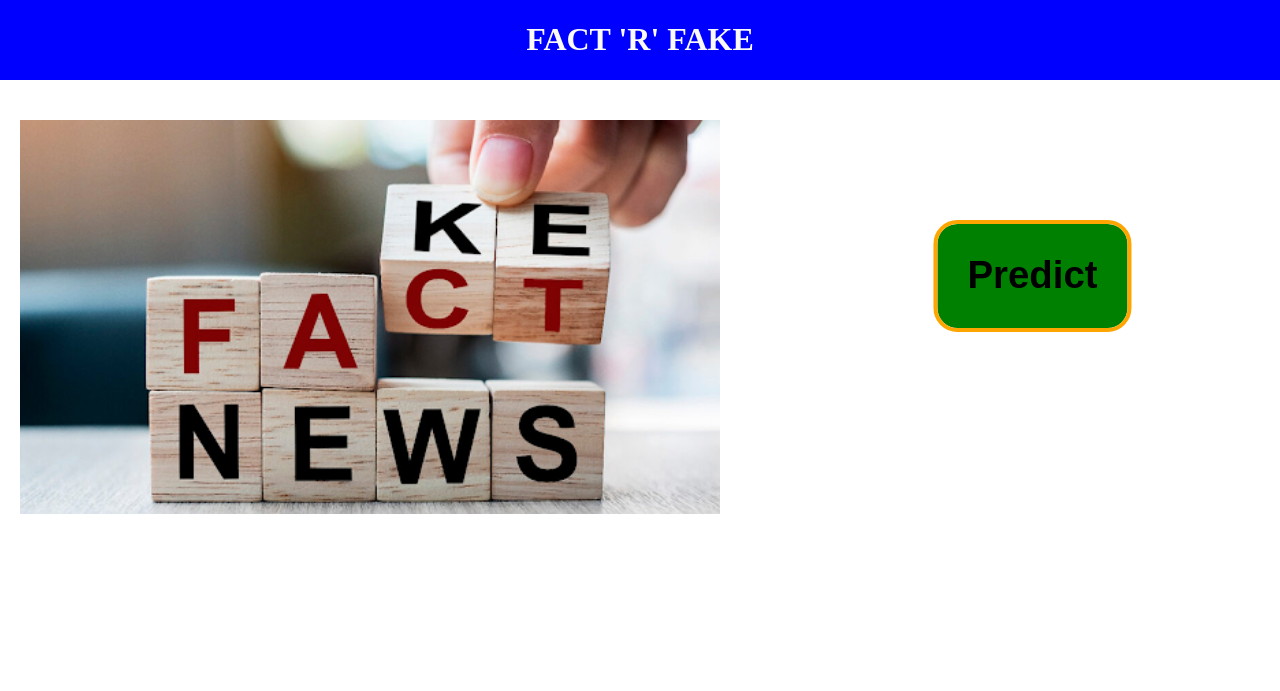
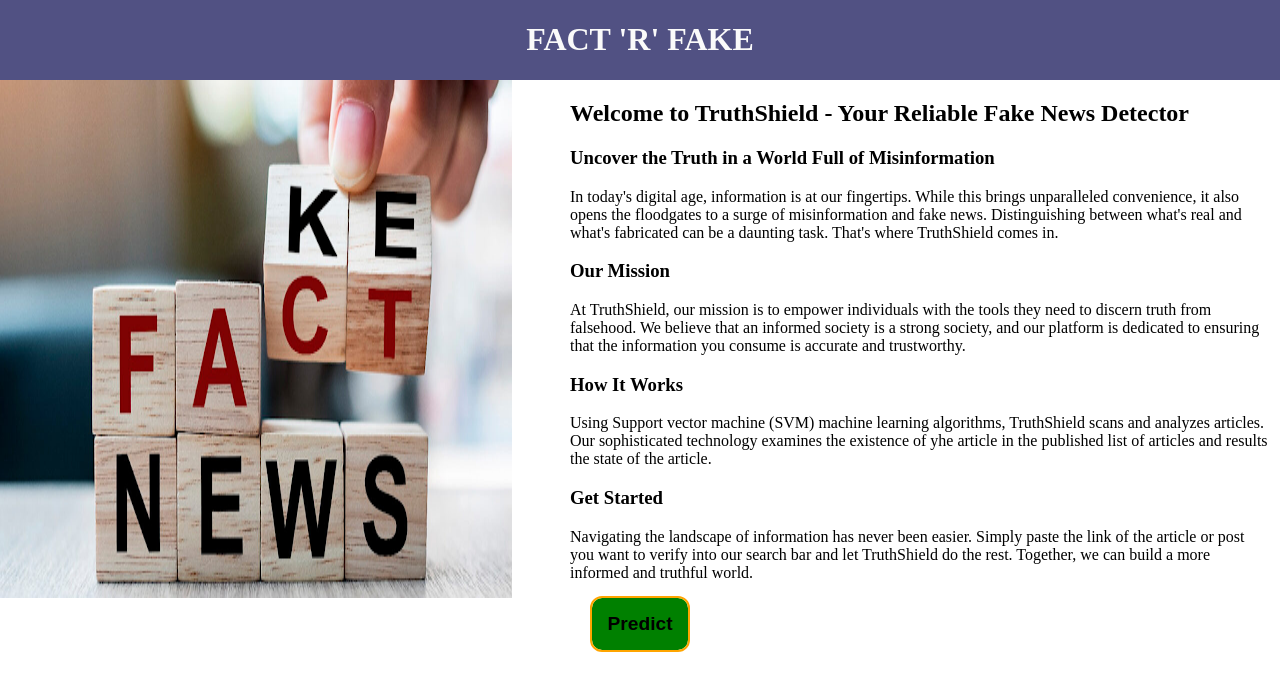
Before and after one commit to Devisowmya-547/FakeNewsPrediction, a Flask app: page / in a window 1280 px wide. Shown: the top 691 px of the page. Run offline with Flask 2, Linux system fonts and the light colour scheme; parts of the project's set-up code (start-up, migrations or seed data) failed here and were passed over.

Commit message:
Add files via upload

```diff
--- a/static/style.css
+++ b/static/style.css
@@ -1,13 +1,14 @@
 .navmenu{
-    background: blue;
-    position: absolute;
+    background: rgb(81, 81, 131);
+    position: fixed;
     top: 0;
     left: 0;
     width: 100%;
     color: #FAFAFA;
+    z-index: 9999;
 }
 
-.container button{
+button{
     padding: 15px;
     background: green;
     border: none;
@@ -16,21 +17,21 @@
     border-radius: 10px;
     outline: 2px solid orange;
     cursor: pointer;
-    right: 200px;
-    position: absolute;
-    top: 250px;
-    transform: scale(2);
     &:hover{
-        transform: scale(2.5);
+        transform: scale(1.3);
     }
     transition: .5s;
+    z-index: 5;
 }
 
-.container img{
-    position: absolute;
-    left: 20px;
-    top: 120px;
-    width: 700px;
+.container{
+    display: flex;
+    justify-content: space-between;
+    gap: 50px;
+    &>img{
+        position: relative;
+        left: -8px;
+    }
 }
 
 #result{
@@ -39,3 +40,73 @@
     width: fit-content;
     padding: 8px;
 }
+
+h3{
+    padding: 0;
+}
+
+textarea{
+    width: 100%;
+    resize: none;
+}
+
+i{
+    transform: scale(5);
+    position: absolute;
+    top: 150px;
+    left: 35px;
+    color: rgb(86, 86, 240);
+    &+img{
+        width: 50%;
+        position: absolute;
+        right: 0;
+    }
+    animation: searching 5s ease-in-out infinite;
+}
+
+@keyframes searching {
+    0%, 100%{
+        top: 150px;
+        left: 35px;
+    }
+    10%{
+        left: 450px;
+        top: 150px;
+    }
+    20%{
+        top: 300px;
+        left: 450px;
+    }
+    30%{
+        top: 300px;
+        left: 35px;
+    }
+    40%{
+        top: 550px;
+        left: 35px;
+    }
+    50%{
+        top: 550px;
+        left: 1300px;
+    }
+    60%{
+        top: 450px;
+        left: 1300px;
+    }
+    70%{
+        top: 400px;
+        left: 900px;
+    }
+    80%{
+        top: 300px;
+        left: 900px;
+    }
+    90%{
+        top: 300px;
+        left: 1300px;
+    }
+    95%{
+        top: 150px;
+        left: 1300px;
+    }
+}
--- a/templates/index.html
+++ b/templates/index.html
@@ -8,10 +8,24 @@
 <body>
     <div class="navmenu">
         <center><h1>FACT 'R' FAKE</h1></center>
-    </div>
+    </div><br><br><br><br>
     <div class="container">
         <img src="{{ url_for('static', filename='imagepng.png') }}" alt="Example Image">
-    <a href="/home"><button>Predict</button></a>
+        <div class="content">
+            <h2>Welcome to TruthShield - Your Reliable Fake News Detector</h2>
+            <h3>Uncover the Truth in a World Full of Misinformation</h3>
+            <p>In today's digital age, information is at our fingertips. While this brings unparalleled convenience, it also opens the floodgates to a surge of misinformation and fake news. Distinguishing between what's real and what's fabricated can be a daunting task. That's where TruthShield comes in.</p>
+
+            <h3>Our Mission</h3>
+            <p>At TruthShield, our mission is to empower individuals with the tools they need to discern truth from falsehood. We believe that an informed society is a strong society, and our platform is dedicated to ensuring that the information you consume is accurate and trustworthy.</p>
+
+            <h3>How It Works</h3>
+            <p>Using Support vector machine (SVM) machine learning algorithms, TruthShield scans and analyzes articles. Our sophisticated technology examines the existence of yhe article in the published list of articles and results the state of the article.</p>
+
+            <h3>Get Started</h3>
+            <p>Navigating the landscape of information has never been easier. Simply paste the link of the article or post you want to verify into our search bar and let TruthShield do the rest. Together, we can build a more informed and truthful world.</p>
+        </div>
     </div>
+    <center><a href="/home"><button>Predict</button></a></center>
 </body>
 </html>
```
Also changed, not shown: templates/home.html (+19 -42 lines), static/newspaper.jpg (added).
